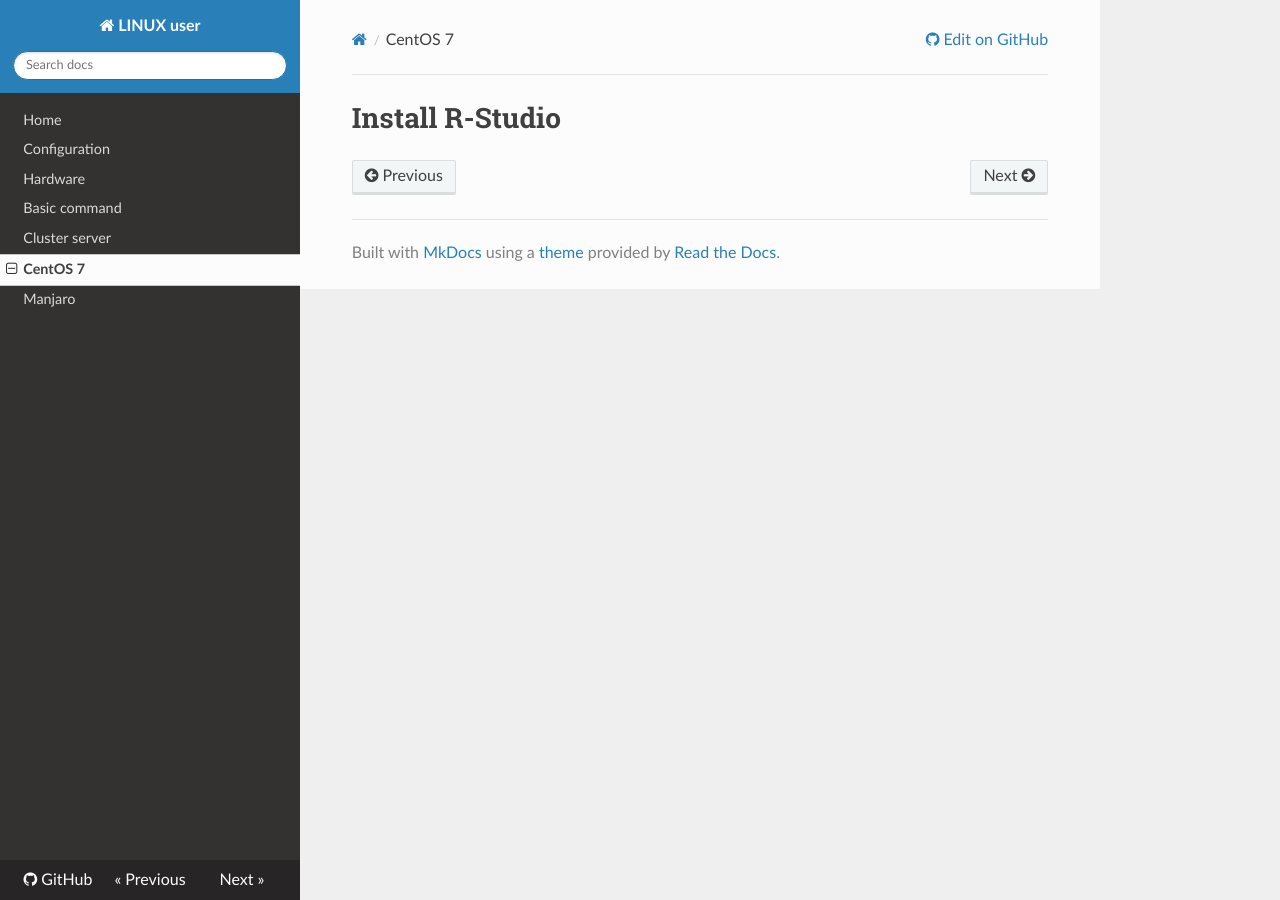
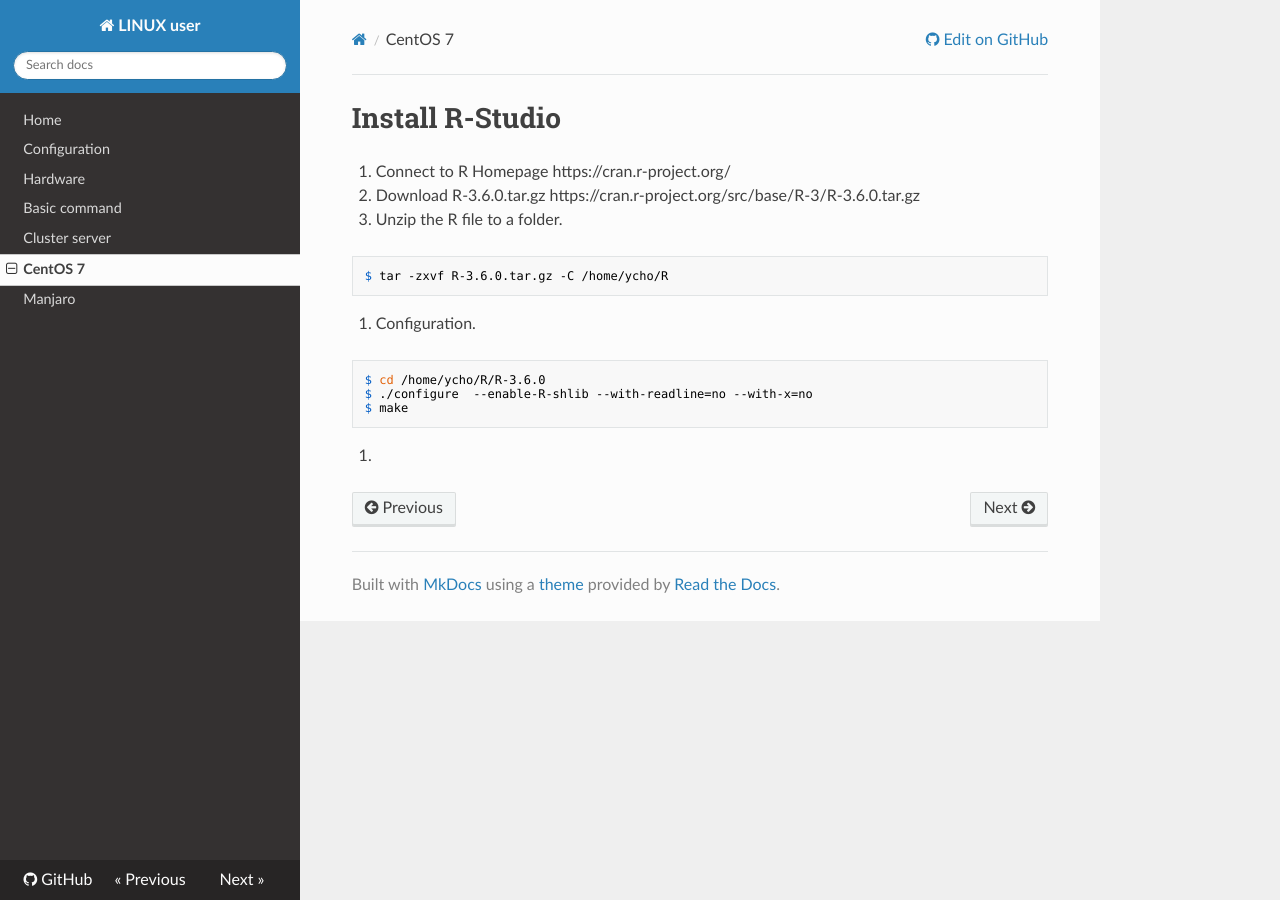
Before and after one commit to WonyoungCho/LINUX, an MkDocs documentation site: the page built from docs/centos7_conf.md, in a window 1280 px wide. Built offline with MkDocs 1.6.1, drawn with Linux system fonts in a browser that asks for light colours; nearby versions of some CDN libraries; old or Windows-style settings are respelled for this version of MkDocs.

Commit message:
Update centos7_conf.md

````diff
--- a/docs/centos7_conf.md
+++ b/docs/centos7_conf.md
@@ -1 +1,21 @@
 # Install R-Studio
+
+1. Connect to R Homepage
+https://cran.r-project.org/
+
+1. Download R-3.6.0.tar.gz
+https://cran.r-project.org/src/base/R-3/R-3.6.0.tar.gz
+
+1. Unzip the R file to a folder.
+```
+$ tar -zxvf R-3.6.0.tar.gz -C /home/ycho/R
+```
+
+4. Configuration.
+```
+$ cd /home/ycho/R/R-3.6.0
+$ ./configure  --enable-R-shlib --with-readline=no --with-x=no
+$ make
+```
+
+5.
````
